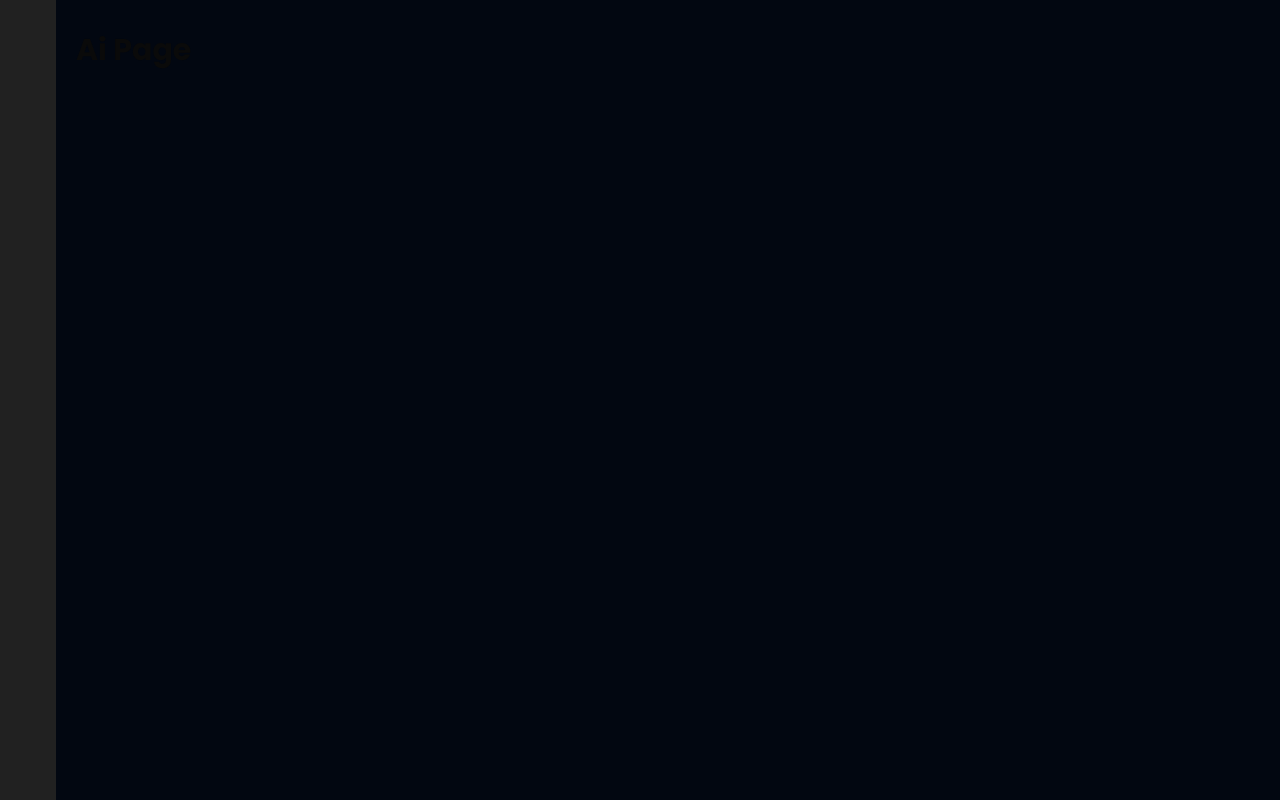
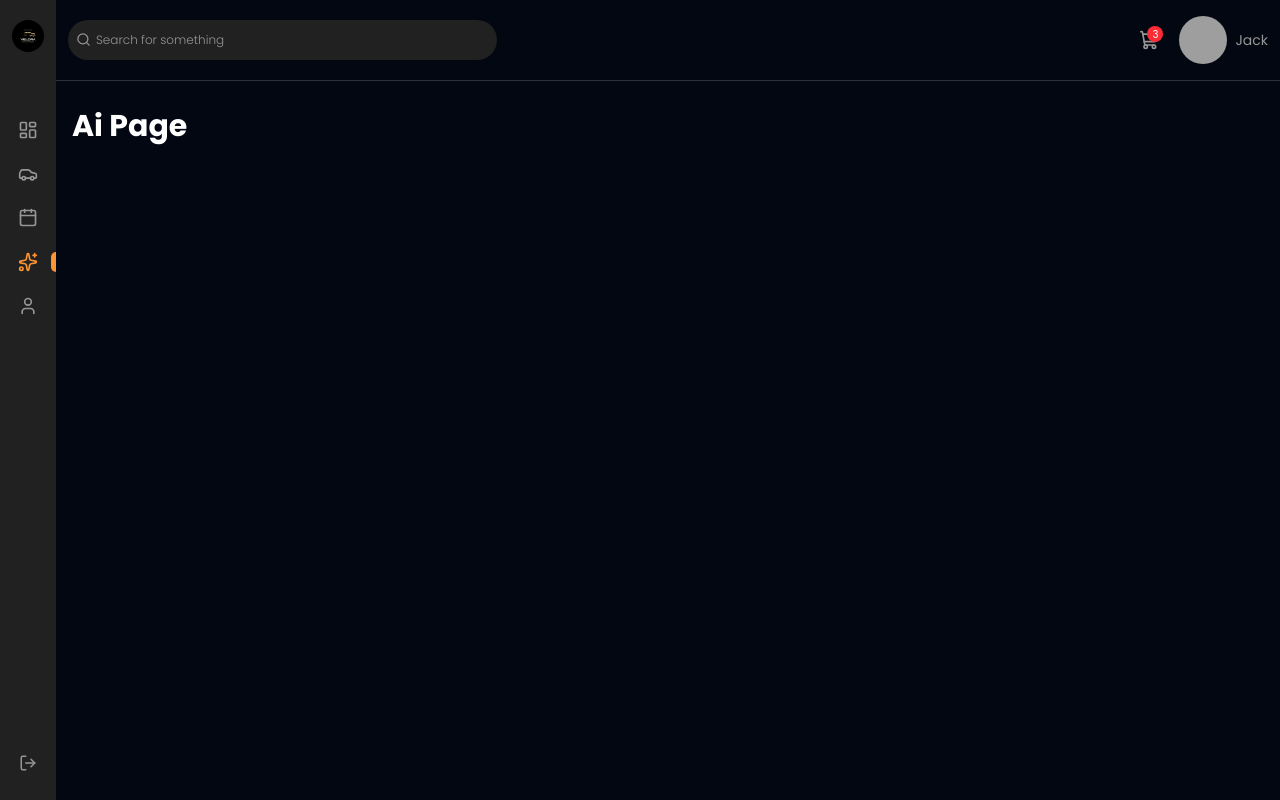
Before and after one commit to fjcj0/Velora, a React (Vite) app in the folder client/: page /ai in a window 1280 px wide. Built offline with nearby package versions, Linux system fonts and the light colour scheme; no server answers; grey boxes are pictures that could not be loaded.

Commit message:
completed layout

```diff
--- a/client/package.json
+++ b/client/package.json
@@ -11,13 +11,16 @@
   },
   "dependencies": {
     "@fontsource-variable/geist": "^5.2.8",
+    "@lineiconshq/free-icons": "^1.0.4",
+    "@lineiconshq/react-lineicons": "^1.0.5",
     "@tailwindcss/vite": "^4.2.2",
     "axios": "^1.14.0",
     "class-variance-authority": "^0.7.1",
     "clsx": "^2.1.1",
     "framer-motion": "^12.38.0",
+    "lineicons": "^1.3.2",
     "lottie-react": "^2.4.1",
-    "lucide-react": "^1.7.0",
+    "lucide-react": "^1.8.0",
     "radix-ui": "^1.4.3",
     "react": "^19.2.0",
     "react-dom": "^19.2.0",
--- /dev/null
+++ b/client/src/components/headers/DashboardHeader.tsx
@@ -0,0 +1,33 @@
+import { List, ShoppingCart,Search } from 'lucide-react';
+const DashboardHeader = () => {
+    return (
+        <div className="w-full py-4 px-3 flex items-center justify-between">
+            <button type='button' className='md:hidden'>
+                <List color='#969696' size={15}/>
+            </button>
+            <div className='w-full relative max-md:hidden'>
+                                <Search color='#969696' size={15} className='absolute left-2 top-3'/>
+                <input maxLength={30} type='text' className='border-none outline-none px-7 py-3 md:w-[40%] w-full rounded-3xl  bg-[#212121] text-xs text-[#969696] placeholder:text-[#969696] placeholder:text-xs font-[300] placeholder:font-[300] font-poppins' placeholder='Search for something' />
+            </div>
+            <div className='flex items-center justify-center gap-x-5'>
+                <button type='button' className='relative'>
+                    <ShoppingCart color='#969696' size={20} />
+                    <span className="absolute -top-1 -right-1 bg-red-500 text-white text-[10px] w-4 h-4 flex items-center justify-center rounded-full">
+                        3
+                    </span>
+                </button>
+                <div className='flex items-center justify-center gap-x-2'>
+                    <div className="w-12 h-12 rounded-full overflow-hidden">
+                        <img
+                            src="https://images.unsplash.com/photo-1539571696357-5a69c17a67c6?w=700&auto=format&fit=crop&q=60"
+                            alt="profile"
+                            className="w-full h-full object-cover"
+                        />
+                    </div>
+                    <p className='text-[#969696] font-poppins text-sm font-[400]'>Jack</p>
+                </div>
+            </div>
+        </div>
+    );
+}
+export default DashboardHeader;
--- /dev/null
+++ b/client/src/components/links/DashboardLink.tsx
@@ -0,0 +1,27 @@
+import type { LucideIcon } from "lucide-react";
+import { Link } from "react-router-dom";
+const DashboardLink = ({
+  path,
+  icon: Icon,
+  isActive,
+}: {
+  path: string;
+  icon: LucideIcon;
+  isActive: boolean;
+}) => {
+  return (
+    <Link to={path} className="relative flex items-center">
+      <Icon
+        size={20}
+        className={`
+          duration-300 transition-all ease
+          ${isActive ? "text-[#FC9432]" : "text-[#969696] hover:text-[#FC9432]"}
+        `}
+      />
+      {isActive && (
+        <div className="absolute -right-4.5 top-0 h-full w-[5px] rounded-l-full bg-[#FC9432]" />
+      )}
+    </Link>
+  );
+};
+export default DashboardLink;
--- /dev/null
+++ b/client/src/components/sliders/Slider.tsx
@@ -0,0 +1,30 @@
+import { dashboardLinks } from "../../constants/data";
+import DashboardLink from "../links/DashboardLink";
+import { LogOut } from "lucide-react";
+import { useLocation } from "react-router-dom";
+const Slider = () => {
+  const location = useLocation();
+  return (
+    <div className="w-[3.5rem] flex flex-col items-center pt-5 pb-7 justify-between max-md:fixed max-md:-translate-x-14 h-full bg-[#212121] transition-all duration-300 ease">
+      <div className="w-full flex flex-col">
+        <div className="w-full flex items-center justify-center px-3">
+          <img src="/logo.jpg" alt="logo" className="rounded-full" />
+        </div>
+        <div className="w-full flex flex-col gap-y-6 items-center justify-center mt-17">
+          {dashboardLinks.map((link: any, index: number) => (
+            <DashboardLink
+              key={index}
+              path={link.path}
+              icon={link.icon}
+              isActive={location.pathname === link.path}
+            />
+          ))}
+        </div>
+      </div>
+      <button type="button">
+        <LogOut size={18} color="#969696" />
+      </button>
+    </div>
+  );
+};
+export default Slider;
--- /dev/null
+++ b/client/src/constants/data.ts
@@ -0,0 +1,34 @@
+import {
+  LayoutDashboardIcon,
+  CarIcon,
+  CalendarIcon,
+  SparklesIcon,
+  UserIcon,
+} from "lucide-react";
+export const dashboardLinks = [
+  {
+    name: "Dashboard",
+    icon: LayoutDashboardIcon,
+    path: "/",
+  },
+  {
+    name: "Cars",
+    icon: CarIcon,
+    path: "/cars",
+  },
+  {
+    name: "Bookings",
+    icon: CalendarIcon,
+    path: "/bookings",
+  },
+  {
+    name: "AI",
+    icon: SparklesIcon,
+    path: "/ai",
+  },
+  {
+    name: "Profile",
+    icon: UserIcon,
+    path: "/profile",
+  },
+];
--- a/client/src/layouts/DashboardLayout.tsx
+++ b/client/src/layouts/DashboardLayout.tsx
@@ -1,15 +1,14 @@
 import { Outlet } from "react-router-dom";
+import DashboardHeader from "../components/headers/DashboardHeader";
+import Slider from "../components/sliders/Slider";
 const DashboardLayout = () => {
     return (
         <div className="w-screen h-screen flex bg-[#020711]">
-            <div className="w-[3.5rem] h-full bg-[#212121]">
-
-            </div>
-            <div className="flex-1 p-5">
-                <div className="">
-
-                </div>
-                <div className="mt-3">
+           <Slider/>
+           <div className="flex-1 transition-all duration-300 ease">
+           <DashboardHeader />
+           <hr className="border-none h-[0.1px] opacity-30 bg-[#969696] w-full" />
+                <div className="mt-3 p-4">
                     <Outlet />
                 </div>
             </div>
--- a/client/src/pages/user-dashbaord-pages/AiPage.tsx
+++ b/client/src/pages/user-dashbaord-pages/AiPage.tsx
@@ -1,7 +1,7 @@
 const AiPage = () => {
     return (
         <div>
-            <h1 className="text-3xl font-bold font-poppins">Ai Page</h1>
+            <h1 className="text-3xl text-white font-bold font-poppins">Ai Page</h1>
         </div>
     );
 }
--- a/client/src/pages/user-dashbaord-pages/BookingsPage.tsx
+++ b/client/src/pages/user-dashbaord-pages/BookingsPage.tsx
@@ -1,7 +1,7 @@
 const BookingsPage = () => {
     return (
         <div>
-            <h1 className="text-3xl font-bold font-poppins">Booking Page</h1>
+            <h1 className="text-3xl text-white font-bold font-poppins">Booking Page</h1>
         </div>
     );
 }
--- a/client/src/pages/user-dashbaord-pages/CarPage.tsx
+++ b/client/src/pages/user-dashbaord-pages/CarPage.tsx
@@ -1,7 +1,7 @@
 const CarPage = () => {
     return (
         <div>
-            <h1 className="text-3xl font-bold font-poppins">Car Page</h1>
+            <h1 className="text-3xl text-white font-bold font-poppins">Car Page</h1>
         </div>
     );
 }
--- a/client/src/pages/user-dashbaord-pages/CarsPage.tsx
+++ b/client/src/pages/user-dashbaord-pages/CarsPage.tsx
@@ -1,7 +1,7 @@
 const CarsPage = () => {
     return (
         <div>
-            <h1 className="text-3xl font-bold font-poppins">Cars Page</h1>
+            <h1 className="text-3xl text-white font-bold font-poppins">Cars Page</h1>
         </div>
     );
 }
--- a/client/src/pages/user-dashbaord-pages/DashboardPage.tsx
+++ b/client/src/pages/user-dashbaord-pages/DashboardPage.tsx
@@ -1,7 +1,7 @@
 const DashboardPage = () => {
     return (
         <div>
-            <h1 className="text-3xl font-bold font-poppins">Dashboard Page</h1>
+            <h1 className="text-3xl text-white font-bold font-poppins">Dashboard Page</h1>
         </div>
     );
 }
--- a/client/src/pages/user-dashbaord-pages/ProfilePage.tsx
+++ b/client/src/pages/user-dashbaord-pages/ProfilePage.tsx
@@ -1,7 +1,7 @@
 const ProfilePage = () => {
     return (
         <div>
-            <h1 className="text-3xl font-bold font-poppins">Profile Page</h1>
+            <h1 className="text-3xl text-white font-bold font-poppins">Profile Page</h1>
         </div>
     );
 }
```
